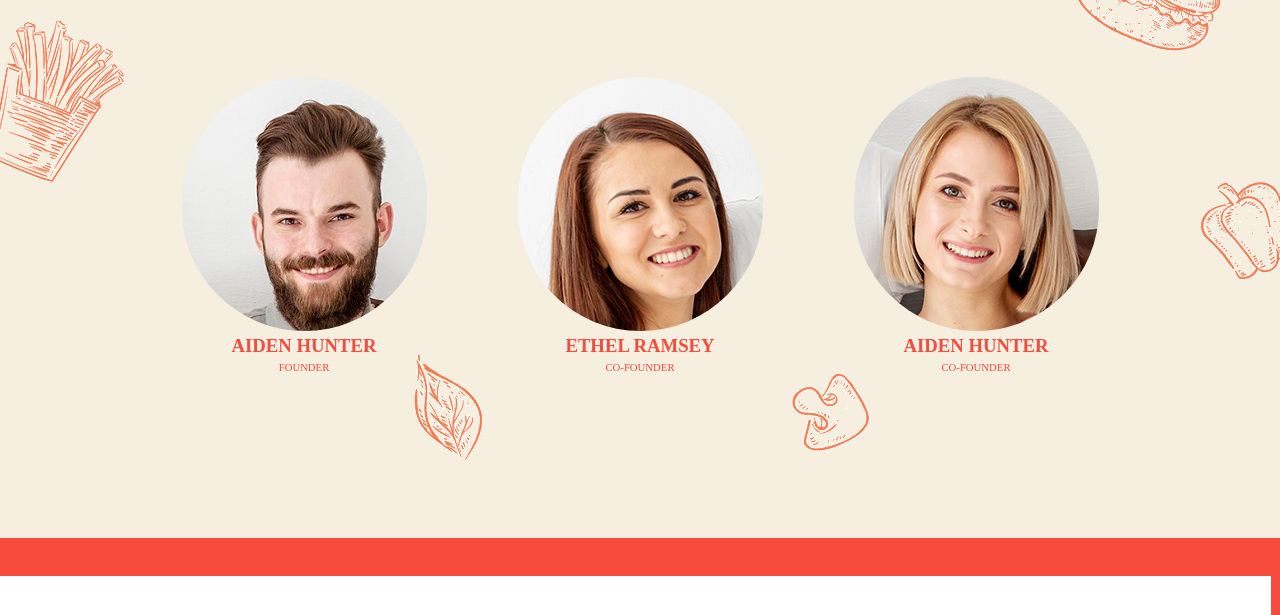
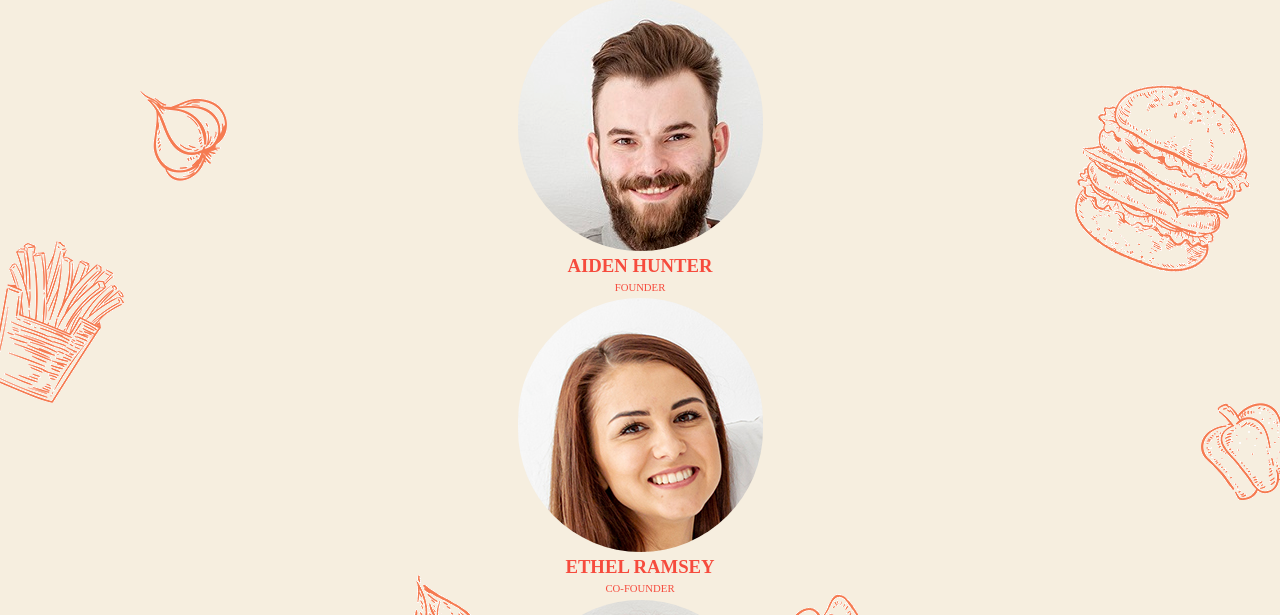
Before and after one commit to RIMESBEAT/burger-web, a plain HTML site: page index.html in a window 1280 px wide. Shown: the part 695-1310 px from the top of the page. Drawn offline with Linux system fonts and the light colour scheme.

Commit message:
Update style.css

```diff
--- a/style.css
+++ b/style.css
@@ -193,6 +193,15 @@ li a:hover{
     background-repeat: no-repeat;
     background-position: center;
     background-attachment: local;
+    }
+}
+@media only screen and (min-width: 600px){
+    .container-img{
+        display: flex;
+        flex-direction: column;
+        margin-top: 2em;
+        margin: 0 auto;
+
     }
 }
 .section-three{
```
